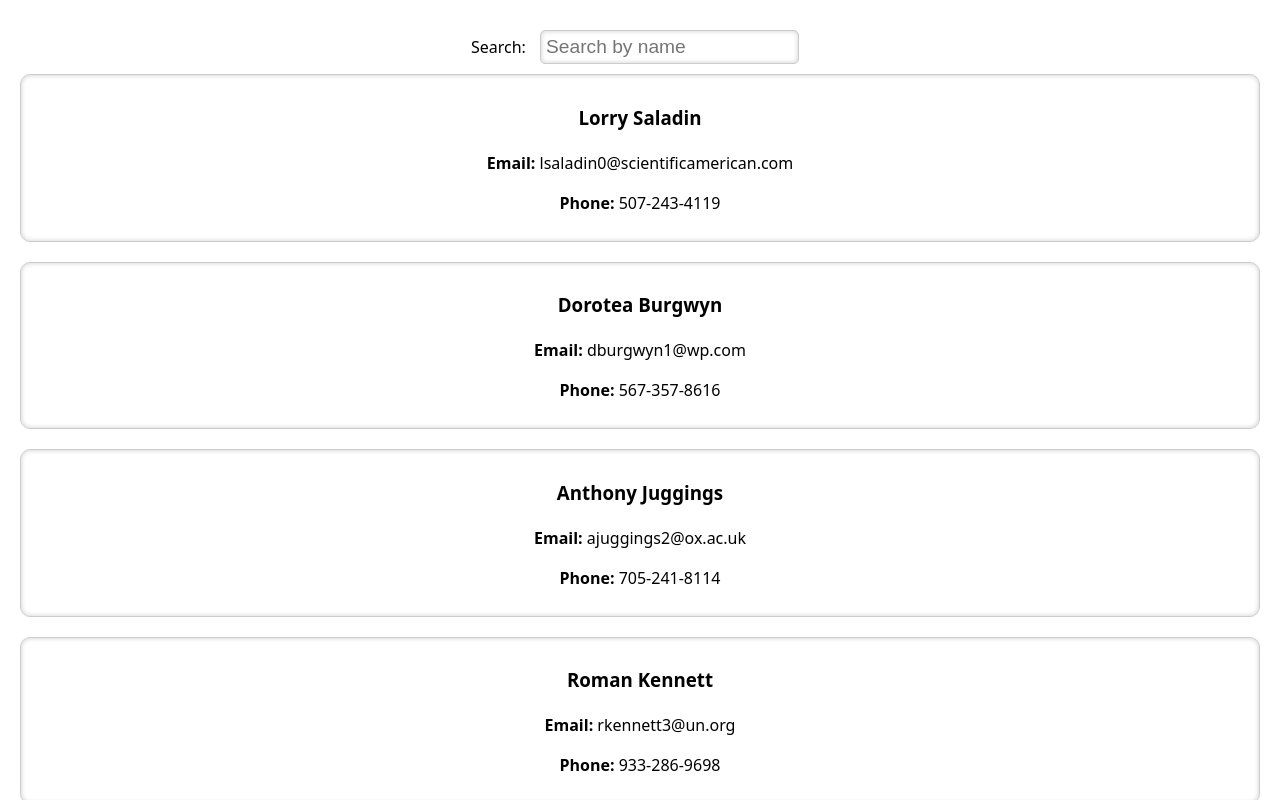
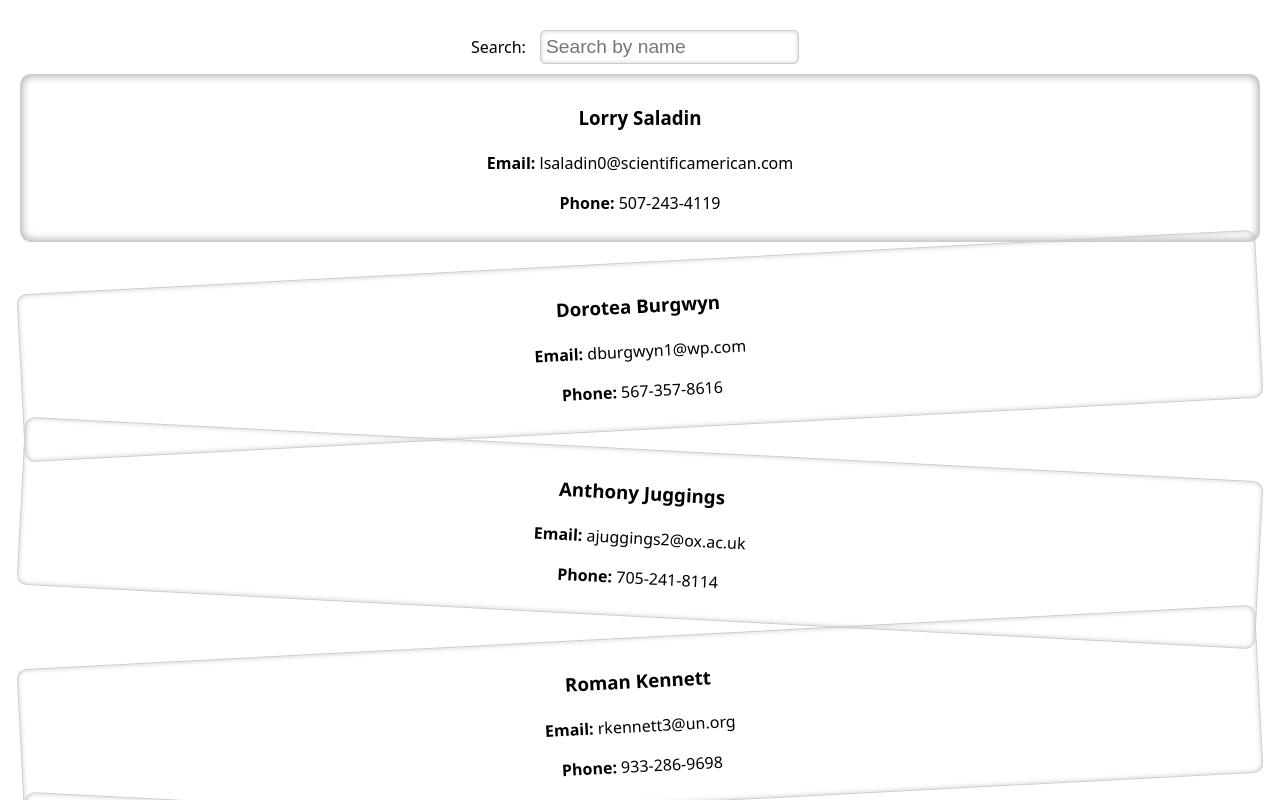
Before and after one commit to JustCallMeWhateverness/ReactTest, a React (Vite) app: page / in a window 1280 px wide. In both pictures the pointer is over the element 640 px from the left and 157 px from the top of the page. Shown: the top 800 px of the page. Built offline with nearby package versions, Linux system fonts and the light colour scheme.

Commit message:
Css transform

```diff
--- a/src/css/index.css
+++ b/src/css/index.css
@@ -29,3 +29,24 @@ article {
   padding: 10px;
   box-shadow: inset 0 0 5px #ccc;
 }
+
+article:hover {
+  box-shadow: inset 0 0 10px #999;
+  transition: transform 0.2s, box-shadow 0.2s;
+}
+
+article:nth-child(even) {
+  transform: rotate(3deg);
+}
+
+article:nth-child(even):hover {
+  transform: rotate(0deg);
+}
+
+article:nth-child(odd):hover {
+  transform: rotate(0deg);
+}
+
+article:nth-child(odd) {
+  transform: rotate(-3deg);
+}
```
